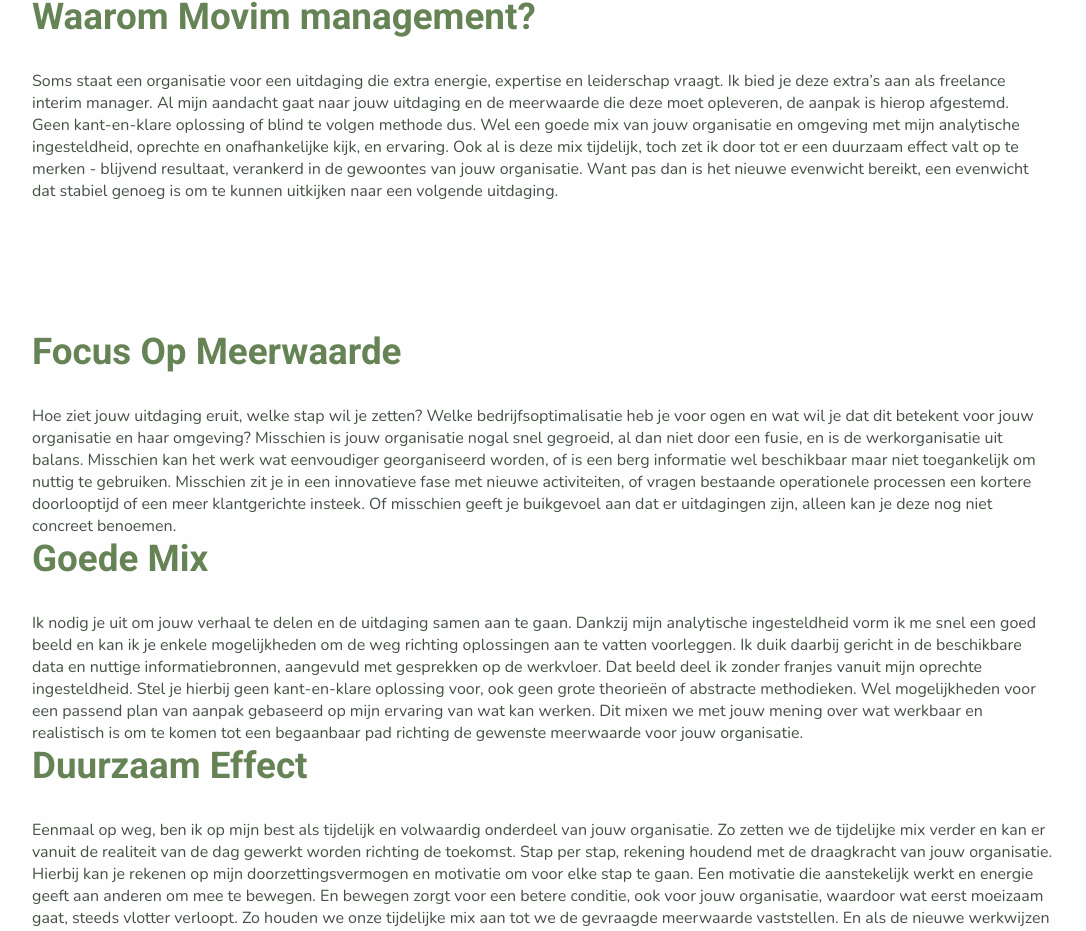
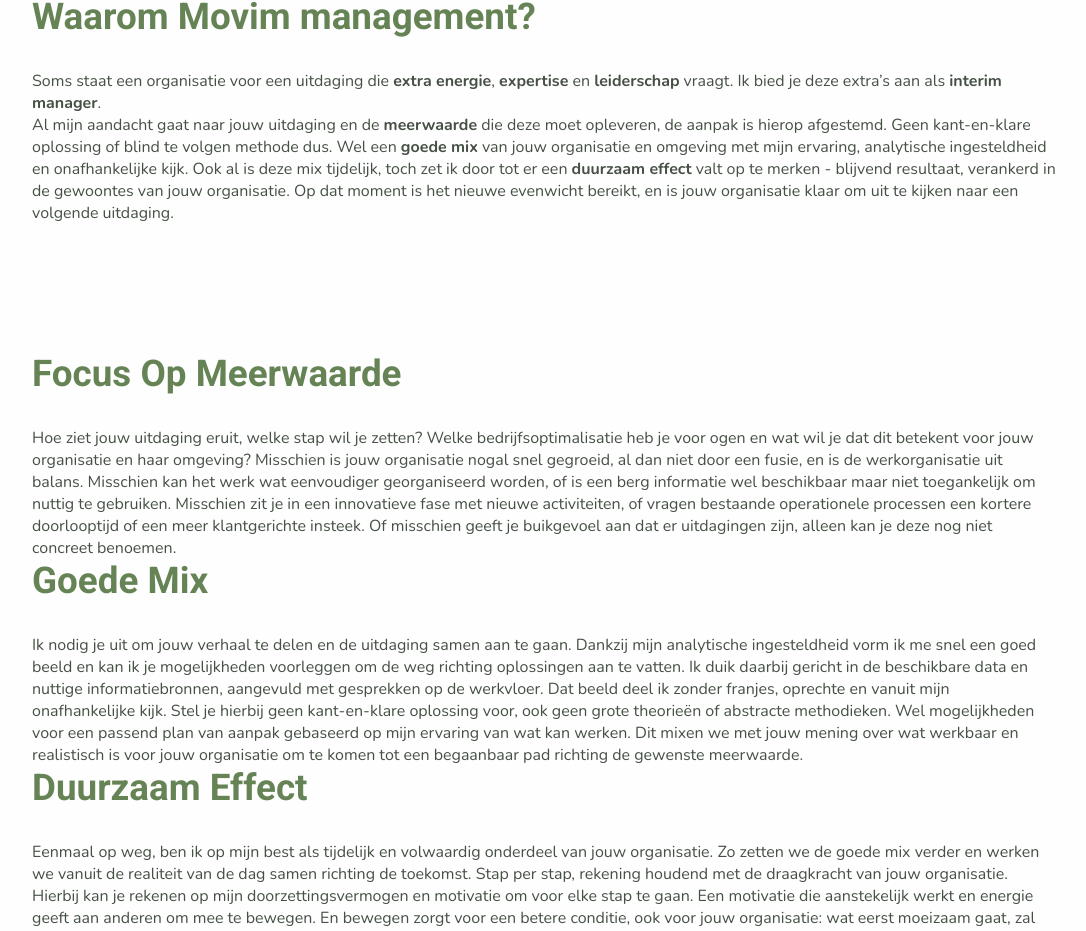
Before and after one commit to RobinDecraene/Movim-Management, a React (Create React App) app: page / in a window 1280 px wide. Shown: the part 345-1276 px from the top of the page, without its empty margins (96-1182 px from the left). Built offline with nearby package versions, Linux system fonts and the light colour scheme; no server answers.

Commit message:
Update: text

```diff
--- a/src/Pages/AboutMe/aboutme.jsx
+++ b/src/Pages/AboutMe/aboutme.jsx
@@ -21,6 +21,7 @@
               eens te verleggen. Daarbij komt mijn doorzettingsvermogen goed van pas. Iets wat ook terugkomt in mijn
               hobby als duursporter.
             </p>
+
             <p>
               En daar komen werk en hobby voor mij samen: in mijn ogen is elke organisatie een levend organisme.
               Sportieve prestaties komen er niet zomaar: ze vragen een goed plan, structuur om het plan uit te voeren
@@ -28,6 +29,15 @@
               organisatie vraagt vaak een plan om in vorm te geraken en stappen vooruit te zetten.
               Ondertussen ben ik ruim 25 jaar aan de slag en is zorgen voor verandering vrij snel een rode draad in
               mijn carrière geworden.
+            </p>
+
+            <p>
+              Door mijn ervaring ben ik een generalist die vanuit strategische vraagstukken de puzzel
+              weet te leggen, ook al is die complex. Zowel digitalisering, aanpassen van de
+              werkorganisatie, procesoptimalisatie, data-analyse, draagkracht van de organisatie,
+              organisatieontwikkeling, teams motiveren om te veranderen, en ga zo maar door ... komen
+              hierbij kijken. Bij al dat puzzelen stel ik steeds de waarden proactief - energiek -
+              daadkrachtig - oprecht voorop.
             </p>
           </div>
           <div>
--- a/src/Pages/Home/home.jsx
+++ b/src/Pages/Home/home.jsx
@@ -16,16 +16,16 @@
       <Section>
         <Title>Waarom Movim management?</Title>
         <p>
-          Soms staat een organisatie voor een uitdaging die extra energie, expertise en leiderschap vraagt. Ik bied je deze
-          extra’s aan als freelance interim manager. Al mijn aandacht gaat naar jouw uitdaging en de meerwaarde die deze
-          moet opleveren, de aanpak is hierop afgestemd.
+          Soms staat een organisatie voor een uitdaging die <b>extra energie</b>, <b>expertise</b> en <b>leiderschap</b> vraagt. Ik bied je deze
+          extra’s aan als <b>interim manager</b>.
         </p>
         <p>
-          Geen kant-en-klare oplossing of blind te volgen methode dus. Wel een goede mix van jouw organisatie en omgeving
-          met mijn analytische ingesteldheid, oprechte en onafhankelijke kijk, en ervaring. Ook al is deze mix tijdelijk,
-          toch zet ik door tot er een duurzaam effect valt op te merken - blijvend resultaat, verankerd in de gewoontes van
-          jouw organisatie. Want pas dan is het nieuwe evenwicht bereikt, een evenwicht dat stabiel genoeg is om te kunnen
-          uitkijken naar een volgende uitdaging.
+          Al mijn aandacht gaat naar jouw uitdaging en de <b>meerwaarde</b> die deze moet opleveren, de aanpak is hierop afgestemd.
+          Geen kant-en-klare oplossing of blind te volgen methode dus. Wel een <b>goede mix</b> van jouw organisatie en omgeving
+          met mijn ervaring, analytische ingesteldheid en onafhankelijke kijk. Ook al is deze mix tijdelijk,
+          toch zet ik door tot er een <b>duurzaam effect</b> valt op te merken - blijvend resultaat, verankerd in de gewoontes van
+          jouw organisatie. Op dat moment is het nieuwe evenwicht bereikt, en is jouw organisatie klaar om uit te kijken naar een volgende
+          uitdaging.
         </p>
       </Section>
 
@@ -46,26 +46,30 @@
         <div>
           <Title>Goede Mix</Title>
           <p>
-            Ik nodig je uit om jouw verhaal te delen en de uitdaging samen aan te gaan. Dankzij mijn analytische ingesteldheid
-            vorm ik me snel een goed beeld en kan ik je enkele mogelijkheden om de weg richting oplossingen aan te vatten voorleggen.
-            Ik duik daarbij gericht in de beschikbare data en nuttige informatiebronnen, aangevuld met gesprekken op de werkvloer.
-            Dat beeld deel ik zonder franjes vanuit mijn oprechte ingesteldheid. Stel je hierbij geen kant-en-klare oplossing voor,
-            ook geen grote theorieën of abstracte methodieken. Wel mogelijkheden voor een passend plan van aanpak gebaseerd op mijn
-            ervaring van wat kan werken. Dit mixen we met jouw mening over wat werkbaar en realistisch is om te komen tot een
-            begaanbaar pad richting de gewenste meerwaarde voor jouw organisatie.
+            Ik nodig je uit om jouw verhaal te delen en de uitdaging samen aan te gaan. Dankzij mijn
+            analytische ingesteldheid vorm ik me snel een goed beeld en kan ik je mogelijkheden
+            voorleggen om de weg richting oplossingen aan te vatten. Ik duik daarbij gericht in de
+            beschikbare data en nuttige informatiebronnen, aangevuld met gesprekken op de werkvloer.
+            Dat beeld deel ik zonder franjes, oprechte en vanuit mijn onafhankelijke kijk. Stel je hierbij
+            geen kant-en-klare oplossing voor, ook geen grote theorieën of abstracte methodieken. Wel
+            mogelijkheden voor een passend plan van aanpak gebaseerd op mijn ervaring van wat kan
+            werken. Dit mixen we met jouw mening over wat werkbaar en realistisch is voor jouw
+            organisatie om te komen tot een begaanbaar pad richting de gewenste meerwaarde.
           </p>
         </div>
 
         <div>
           <Title>Duurzaam Effect</Title>
           <p>
-            Eenmaal op weg, ben ik op mijn best als tijdelijk en volwaardig onderdeel van jouw organisatie. Zo zetten we de tijdelijke
-            mix verder en kan er vanuit de realiteit van de dag gewerkt worden richting de toekomst. Stap per stap, rekening houdend
-            met de draagkracht van jouw organisatie. Hierbij kan je rekenen op mijn doorzettingsvermogen en motivatie om voor elke stap
-            te gaan. Een motivatie die aanstekelijk werkt en energie geeft aan anderen om mee te bewegen. En bewegen zorgt voor een betere
-            conditie, ook voor jouw organisatie, waardoor wat eerst moeizaam gaat, steeds vlotter verloopt. Zo houden we onze tijdelijke
-            mix aan tot we de gevraagde meerwaarde vaststellen. En als de nieuwe werkwijzen routine zijn geworden, heeft onze goede mix
-            zijn werk gedaan.
+            Eenmaal op weg, ben ik op mijn best als tijdelijk en volwaardig onderdeel van jouw
+            organisatie. Zo zetten we de goede mix verder en werken we vanuit de realiteit van de dag
+            samen richting de toekomst. Stap per stap, rekening houdend met de draagkracht van jouw
+            organisatie. Hierbij kan je rekenen op mijn doorzettingsvermogen en motivatie om voor elke
+            stap te gaan. Een motivatie die aanstekelijk werkt en energie geeft aan anderen om mee te
+            bewegen. En bewegen zorgt voor een betere conditie, ook voor jouw organisatie: wat eerst
+            moeizaam gaat, zal steeds vlotter verlopen. Zo houden we onze samenwerking aan tot we
+            de gevraagde meerwaarde vaststellen. En als de nieuwe werkwijzen routine zijn geworden,
+            heeft onze goede mix zijn werk gedaan.
           </p>
           <Button>Deel jouw uitdaging in een vrijblijvend gesprek</Button>
         </div>
```
